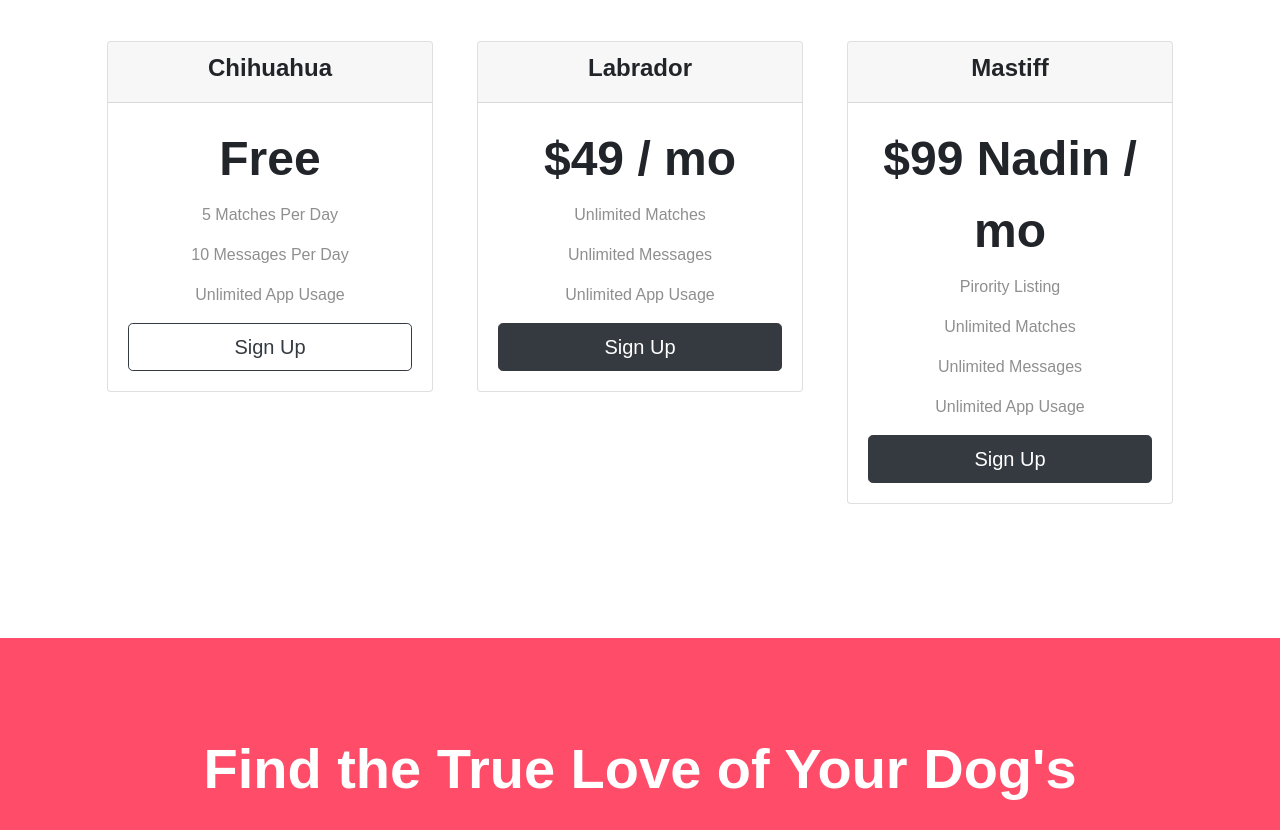
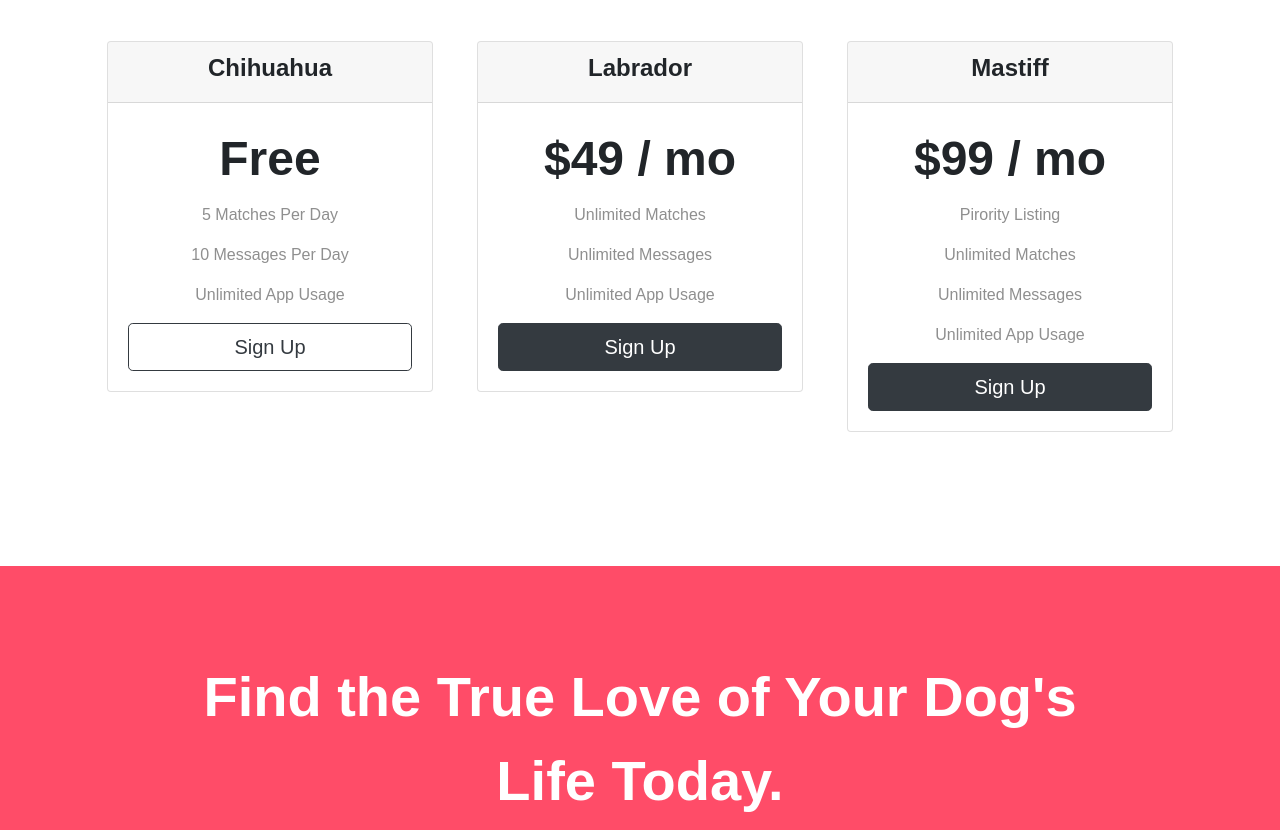
Before and after one commit to ofirbsh/TinDog, a plain HTML site: page index.html in a window 1280 px wide. Shown: the part 2040-2870 px from the top of the page. Drawn offline with nearby package versions, Linux system fonts and the light colour scheme.

Commit message:
Add files via upload
revert prices

```diff
--- a/index.html
+++ b/index.html
@@ -164,7 +164,7 @@
             <h3 class="feature-title">Mastiff</h3>
           </div>
           <div class="card-body">
-            <h2 class="price-text">$99 Nadin / mo</h2>
+            <h2 class="price-text">$99 / mo</h2>
             <p>Pirority Listing</p>
             <p>Unlimited Matches</p>
             <p>Unlimited Messages</p>
```
